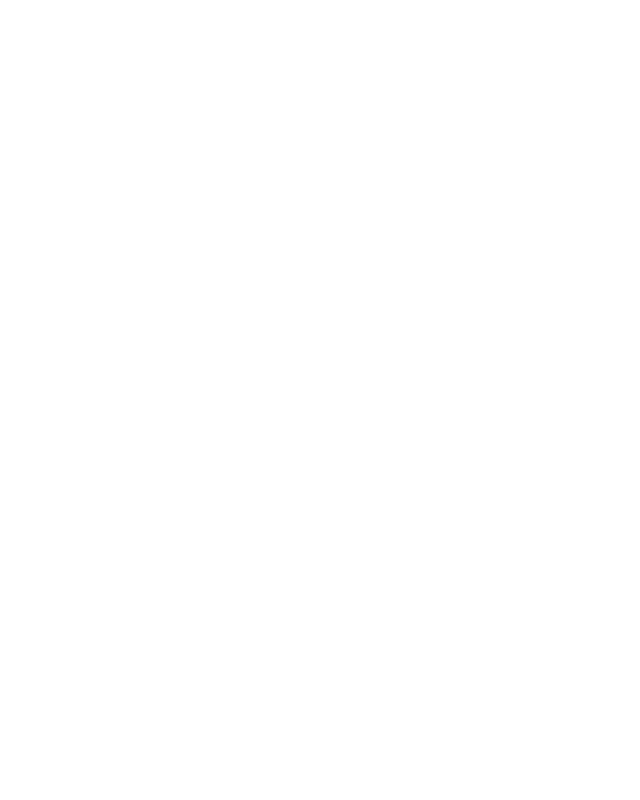
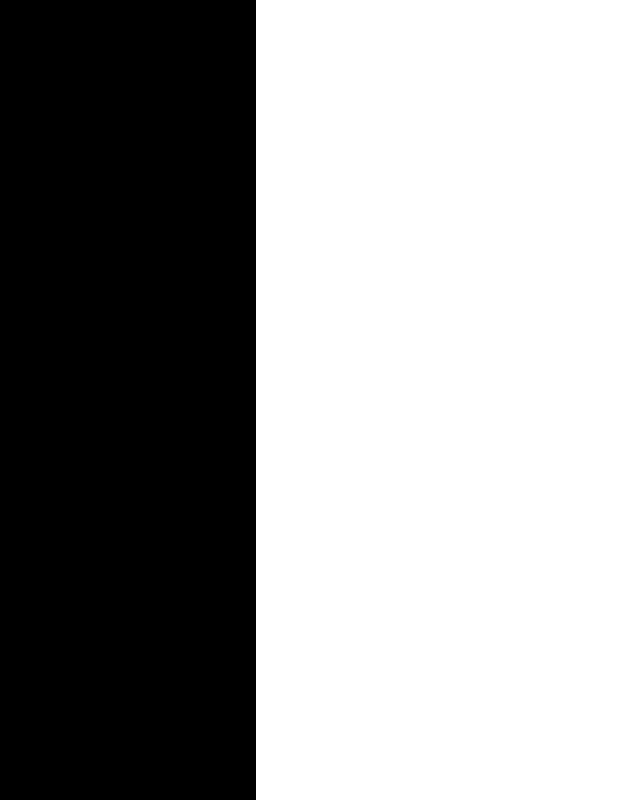
Before and after one commit to DhruvDhari/MERN_Project, a React (Create React App) app in the folder frontend/: page /home in a window 1280 px wide. Before the commit this address had no page. Shown: the whole page, without its empty margins (0-640 px from the left). Built offline with nearby package versions, Linux system fonts and the light colour scheme.

Commit message:
done with signup

```diff
--- a/frontend/src/App.js
+++ b/frontend/src/App.js
@@ -2,15 +2,17 @@
 import { BrowserRouter, Routes, Route } from "react-router-dom";
 import LoginComponent from "./routes/Login";
 import SignupComponent from "./routes/Signup";
+import HomeComponent from "./routes/Home";
 
 function App() {
   return (
-    <div className="w-screen h-screen font-poppins ">
+    <div className="w-screen h-screen ">
       <BrowserRouter>
         <Routes>
           <Route path="/" element={<HelloComponent/>}/>
           <Route path="/login" element={<LoginComponent />} />
           <Route path="/signup" element={<SignupComponent/>} />
+          <Route path="/home" element={<HomeComponent/>} />
 
         </Routes>
       </BrowserRouter>
--- /dev/null
+++ b/frontend/src/routes/Home.js
@@ -0,0 +1,16 @@
+const HomeComponent=()=>{
+    return(
+        <>
+        <div className="h-full w-full flex">
+            <div className="left h-full w-1/5 bg-black">
+
+            </div>
+
+            <div className="right h-full">
+
+            </div>
+        </div>
+        </>
+    );
+}
+export default HomeComponent;
```
Also changed, not shown: frontend/src/assets/images/logo.svg (added), frontend/src/logo.svg (deleted).
